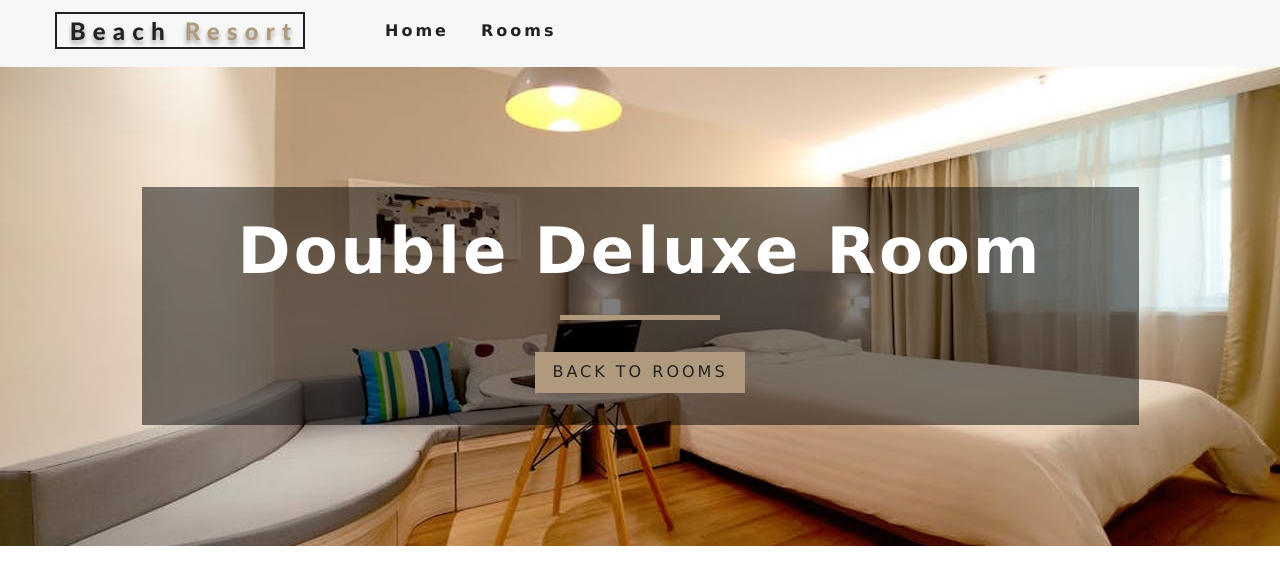
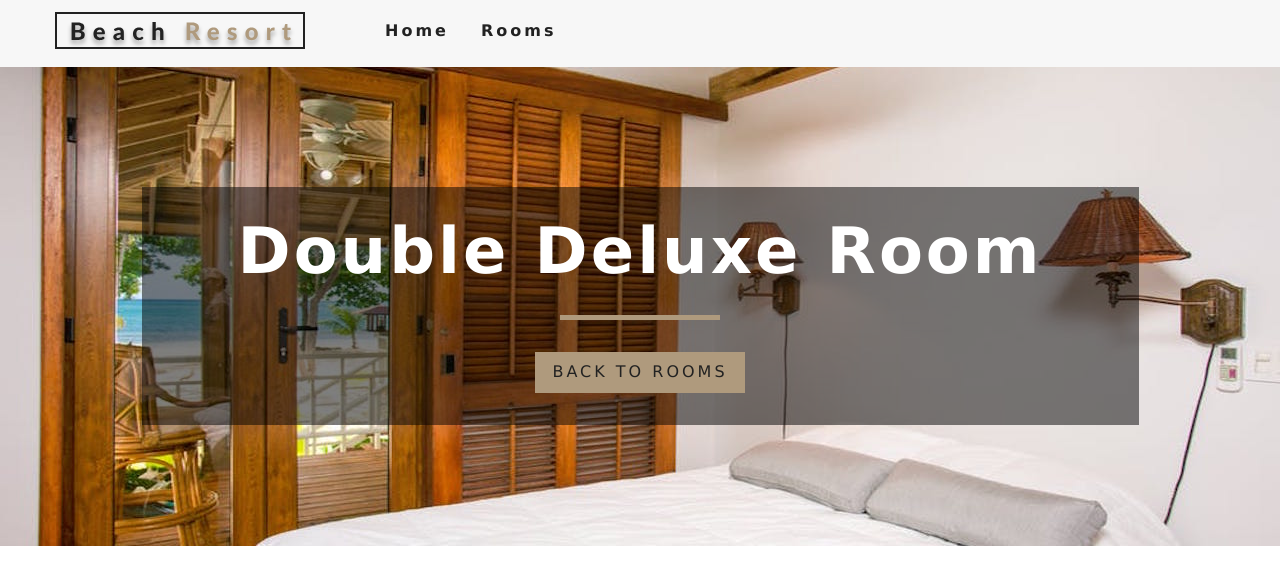
Before and after one commit to RouSage/resort-app, a React (Create React App) app: page /rooms/double-deluxe in a window 1280 px wide. Shown: the top 584 px of the page. Built offline with nearby package versions, Linux system fonts and the light colour scheme.

Commit message:
feat: dynamic hero on single room page

```diff
--- a/package.json
+++ b/package.json
@@ -11,7 +11,8 @@
     "react-dom": "^16.13.1",
     "react-icons": "^3.11.0",
     "react-router-dom": "^5.2.0",
-    "react-scripts": "3.4.3"
+    "react-scripts": "3.4.3",
+    "styled-components": "^5.1.1"
   },
   "scripts": {
     "start": "react-scripts start",
--- /dev/null
+++ b/src/components/StyledHero.jsx
@@ -0,0 +1,11 @@
+import styled from 'styled-components';
+
+const StyledHero = styled.header`
+  min-height: 60vh;
+  background: url(${(props) => props.img}) center/cover no-repeat;
+  display: flex;
+  align-items: center;
+  justify-content: center;
+`;
+
+export default StyledHero;
--- a/src/pages/SingleRoom.jsx
+++ b/src/pages/SingleRoom.jsx
@@ -1,8 +1,9 @@
 import React, { useContext } from 'react';
 import { Link, useParams } from 'react-router-dom';
 import Banner from '../components/Banner';
-import Hero from '../components/Hero';
+import StyledHero from '../components/StyledHero';
 import { RoomContext } from '../context';
+import defaultImg from '../images/room-1.jpeg';
 import { ROOMS_PAGE } from '../routes';
 
 const SingleRoom = () => {
@@ -23,13 +24,13 @@ const SingleRoom = () => {
   }
 
   return (
-    <Hero hero="roomsHero">
+    <StyledHero img={room.images[0] || defaultImg}>
       <Banner title={`${room.name} room`}>
         <Link to={ROOMS_PAGE} className="btn-primary">
           Back to Rooms
         </Link>
       </Banner>
-    </Hero>
+    </StyledHero>
   );
 };
 
```
Also changed, not shown: 1 other file (tests, documents, lock files or other folders).
